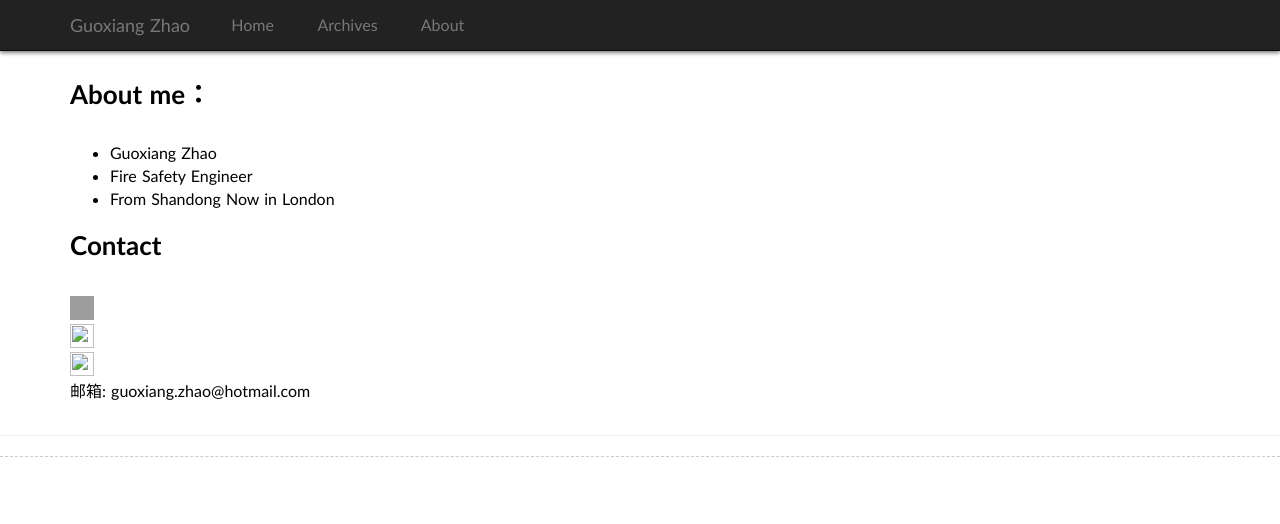
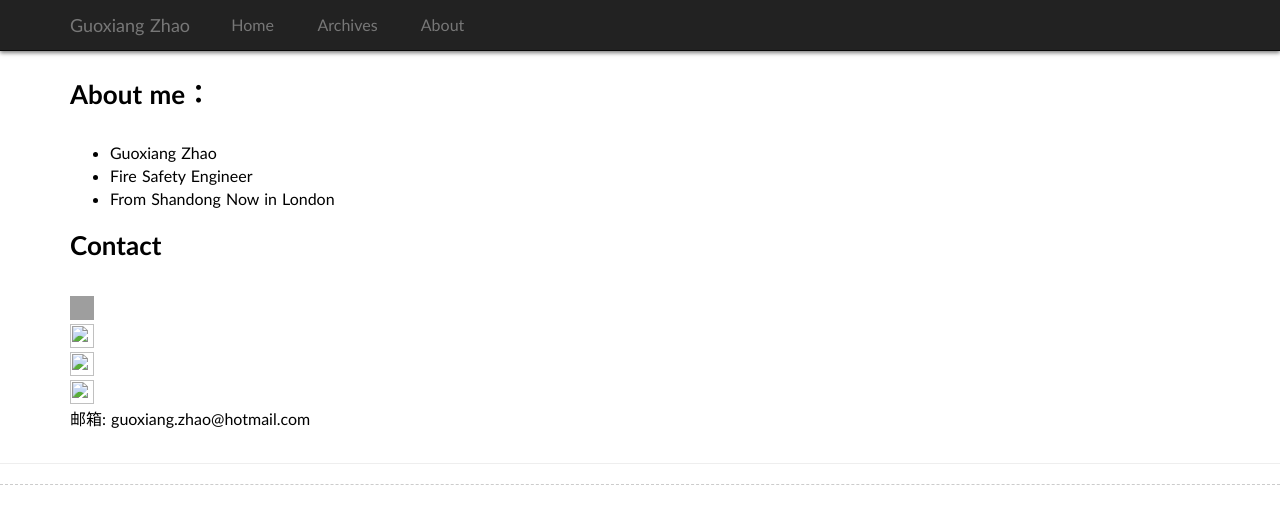
Before and after one commit to guoxiangzhao/guoxiangzhao.github.io, a Jekyll site: the page built from about.md, in a window 1280 px wide. Shown: the top 524 px of the page. Built offline with Jekyll 4.4.1, drawn with Linux system fonts in a browser that asks for light colours; some web fonts are replaced; comment, search, counter and statistics services are not loaded; grey boxes are pictures that could not be loaded.

Commit message:
Update about.md

```diff
--- a/about.md
+++ b/about.md
@@ -14,6 +14,8 @@ title: "About"
 <p class="contact">
  <a href="https://www.weibo.com/guoxiangzhao" title="微博联系我"><img src="http://www.sinaimg.cn/blog/developer/wiki/LOGO_32x32.png" width="24" height="24" style="display:inline-block;vertical-align:middle"></a><br/>
  <a href="https://twitter.com/guoxiangzhao_" title="Twitter联系我"><img src="https://www.twitter.com/favicon.ico" width="24" height="24" style="display:inline-block;vertical-align:middle"></a><br/>
+ <a href="https://www.facebook.com/Zhao.Guoxiang" title="Facebook联系我"><img src="https://www.facebook.com/favicon.ico" width="24" height="24" style="display:inline-block;vertical-align:middle"></a><br/>
  <a href="https://github.com/guoxiangzhao" title="Github联系我"><img src="http://www.github.com/favicon.ico" width="24" height="24" style="display:inline-block;vertical-align:middle"></a><br/>
+
 邮箱: guoxiang.zhao@hotmail.com
 </p>
```
